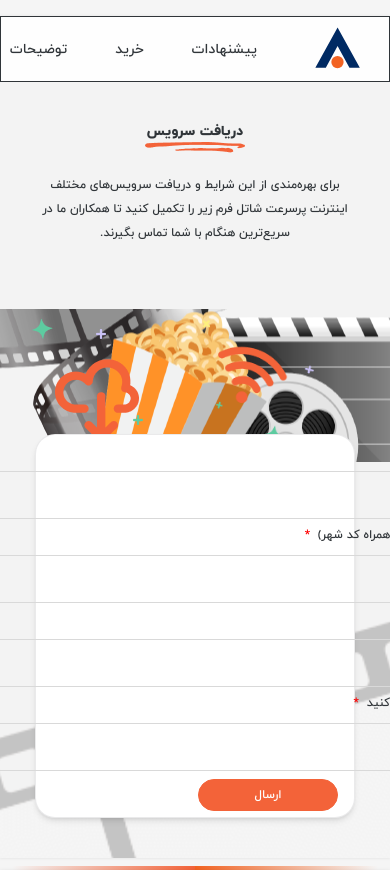
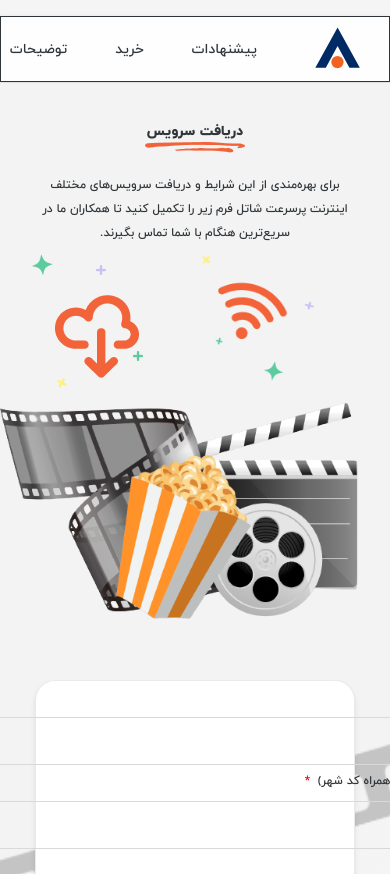
Before and after one commit to Alirezawmoradi/Namava-Task, a React (Vite) app: page / in a window 390 px wide. Shown: the top 874 px of the page. Built offline with nearby package versions, Linux system fonts and the light colour scheme.

Commit message:
movie section responsive

```diff
--- a/src/components/movie-section/movie-section.jsx
+++ b/src/components/movie-section/movie-section.jsx
@@ -1,13 +1,15 @@
 import wifi from '/images/wifiicon.png'
 import cloud from '/images/cloud.png'
+import movie from '/images/pic2.png'
 
 export const MovieSection = () => {
     return (
-        <section className='bg-movie-section mt-16 bg-center bg-no-repeat flex flex-col justify-start'>
+        <section className='lg:bg-movie-section lg:mt-16 mt-0 bg-center bg-no-repeat flex flex-col lg:justify-start justify-center'>
             <div className='flex items-center justify-center'>
                 <img src={wifi} height={152.7} width={152.7} alt='wifi' className='md:mr-24 mr-8'/>
                 <img src={cloud} height={137} width={113} alt='cloud' className='mr-8 md:mr-40'/>
             </div>
+            <img src={movie} height={500} width={500} className='block -mt-20 md:-mt-28 lg:hidden md:mr-36' alt='movie'/>
         </section>
     )
 }
```
